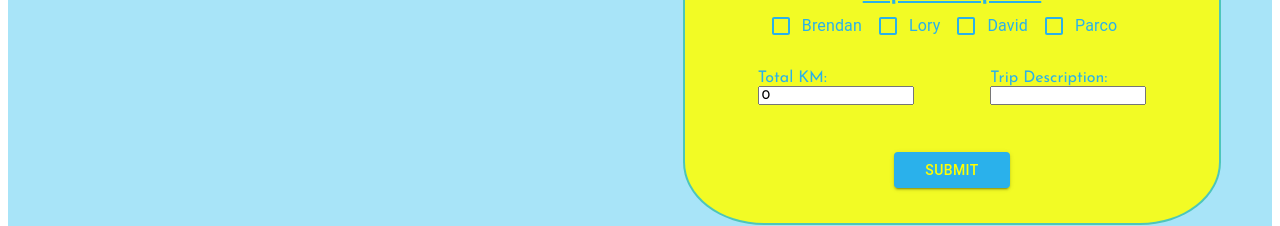
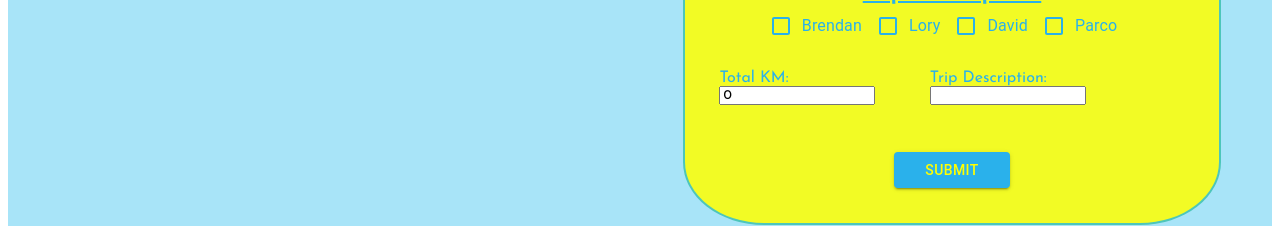
Before and after one commit to woobrendan/Fuel_Splitter, a React (Create React App) app in the folder fuel_splitter/: page / in a window 1280 px wide. Shown: the part 329-555 px from the top of the page. Built offline with nearby package versions, Linux system fonts and the light colour scheme; no server answers.

Commit message:
add to interface, type and comp. change type in input from being static input, to be dynamic from props. change classname to be dynamic with comp value

```diff
--- a/fuel_splitter/src/components/TripManage/InputContainer.tsx
+++ b/fuel_splitter/src/components/TripManage/InputContainer.tsx
@@ -4,6 +4,8 @@ interface Props {
   error: boolean;
   label: string;
   name: string;
+  type: string;
+  comp: string;
 }
 
 const InputContainer: React.FC<Props> = ({
@@ -12,12 +14,14 @@ const InputContainer: React.FC<Props> = ({
   error,
   label,
   name,
+  type,
+  comp,
 }) => {
   return (
-    <div className="newTrip__input__container">
+    <div className={`input__container_${comp}`}>
       <label>{label}:</label>
       <input
-        type="input"
+        type={type}
         value={val}
         data-testid={name}
         name={name}
```
